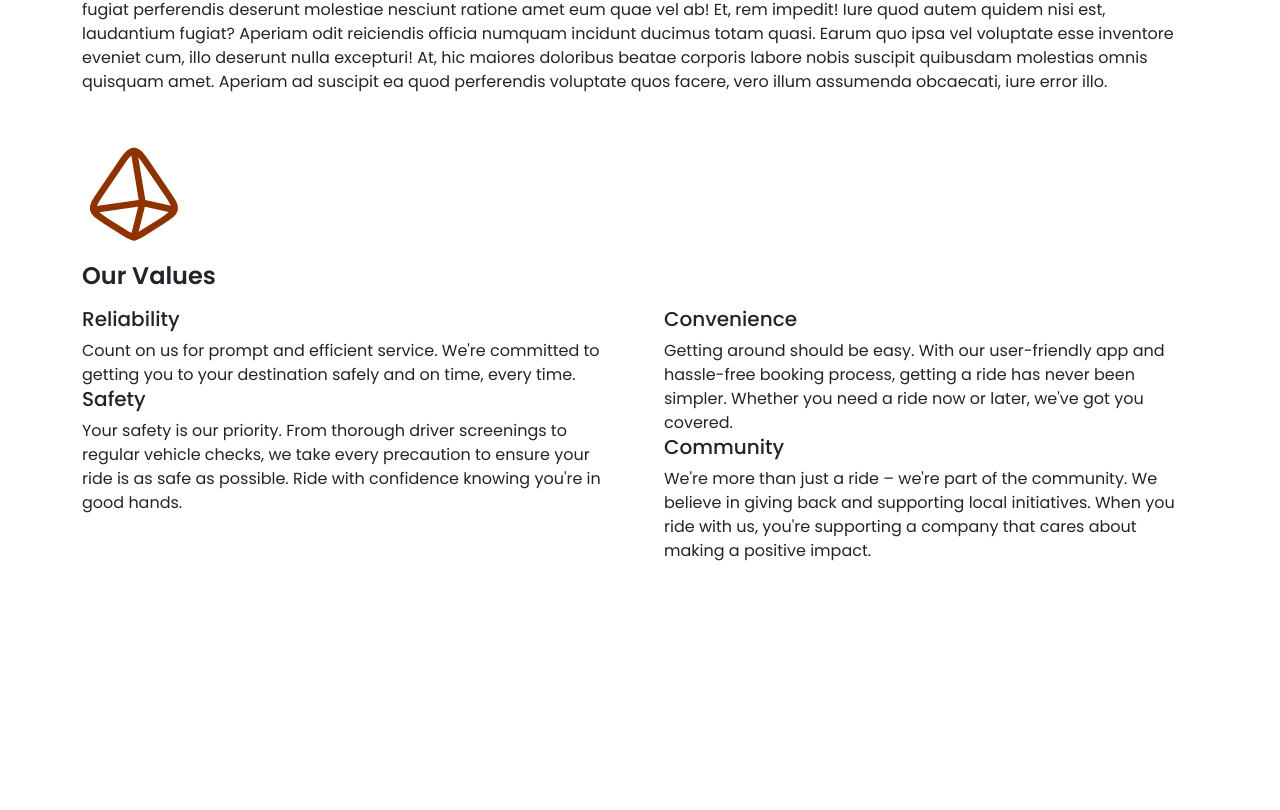
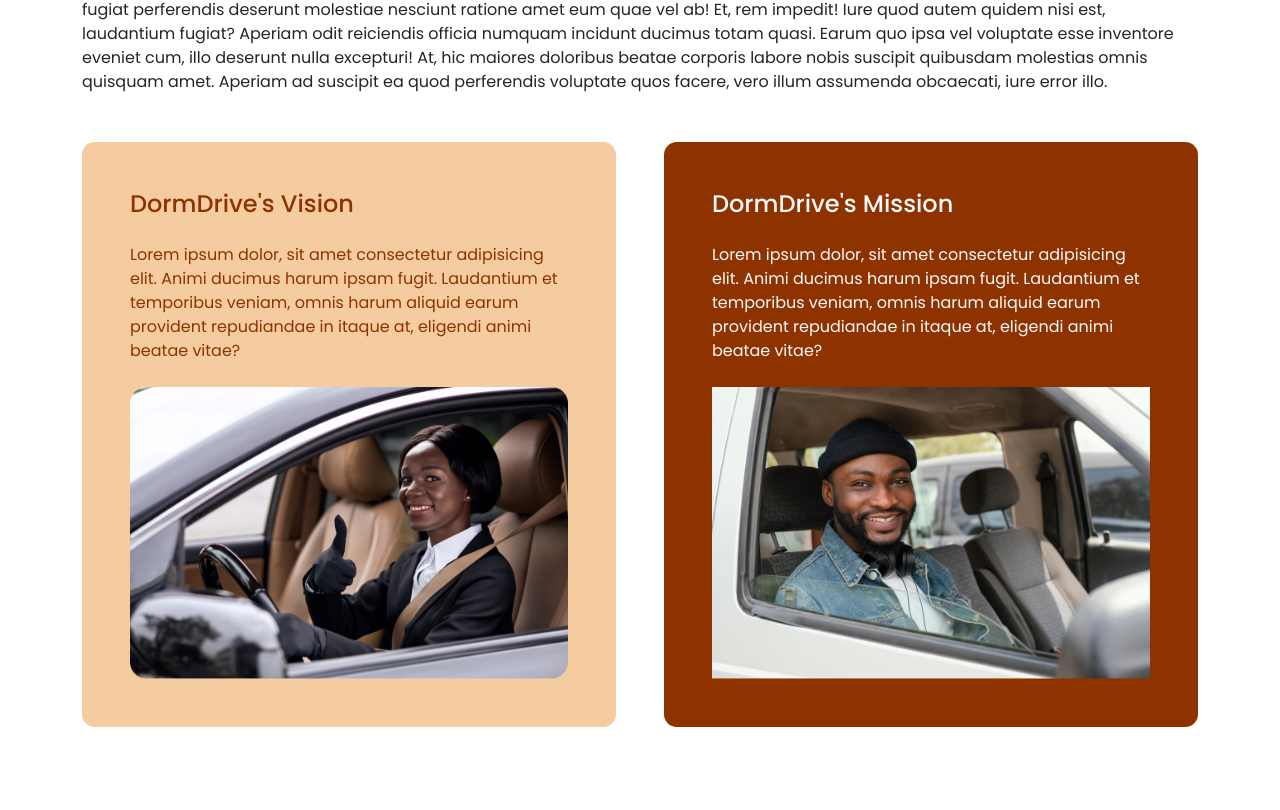
Before and after one commit to lumberjack001/Dorm-drive, an Angular app: page /About-us in a window 1280 px wide. Shown: the part 930-1740 px from the top of the page. Before the commit the page ends 1541 px from the top, so only its background shows below. Built offline with nearby package versions, Linux system fonts and the light colour scheme.

Commit message:
finish desktop about page

```diff
--- a/src/app/pages/about/about.component.html
+++ b/src/app/pages/about/about.component.html
@@ -9,7 +9,7 @@
 
 <section class="my-5">
   <div class="container">
-    <h2 class="text-center mb-4" [style.color]="'var(--primary-color)'">About Us</h2>
+    <h2 class="text-center mb-4" [style.color]="'var(--secondary-color)'">About Us</h2>
     <p>Lorem ipsum dolor sit amet consectetur adipisicing elit. Hic delectus consequatur laboriosam eius sapiente esse quae ad minima tenetur laborum pariatur enim, cum vel autem iste, adipisci reprehenderit. Aliquam, deleniti. Lorem ipsum dolor, sit amet consectetur adipisicing elit. Dolor aliquid vel sed eos debitis fugit, excepturi alias nam, rem illo praesentium sapiente ut! Eum asperiores, distinctio deleniti sunt assumenda consequatur.
     Nemo ut et illo ea, laborum rem libero voluptatem exercitationem odit tempora repudiandae quo quis maiores fugiat perferendis deserunt molestiae nesciunt ratione amet eum quae vel ab! Et, rem impedit!
     Iure quod autem quidem nisi est, laudantium fugiat? Aperiam odit reiciendis officia numquam incidunt ducimus totam quasi. Earum quo ipsa vel voluptate esse inventore eveniet cum, illo deserunt nulla excepturi!
@@ -17,9 +17,22 @@
   </div>
 </section>
 
-<section class="container my-5">
+<section class="container d-flex gap-5 my-5">
+  <div class="mission_vision_cards p-5 d-flex flex-column gap-4" [style]="'background-color: #F5CCA0; border-radius: 0.8rem'">
+    <h4 [style]="'color: var(--secondary-color)'">DormDrive's Vision</h4>
+    <p [style]="'color: var(--secondary-color)'">Lorem ipsum dolor, sit amet consectetur adipisicing elit. Animi ducimus harum ipsam fugit. Laudantium et temporibus veniam, omnis harum aliquid earum provident repudiandae in itaque at, eligendi animi beatae vitae?</p>
+    <div class="w-100"><img src="assets/imgs/taxi_driver.png" alt="Female Taxi driver waiting for a client" class="img-fluid"></div>
+  </div>
+  <div class="mission_vision_cards p-5 d-flex flex-column gap-4" [style]="'background-color: var(--secondary-color); border-radius: 0.8rem'">
+    <h4 class="text-light">DormDrive's Mission</h4>
+    <p class="text-light">Lorem ipsum dolor, sit amet consectetur adipisicing elit. Animi ducimus harum ipsam fugit. Laudantium et temporibus veniam, omnis harum aliquid earum provident repudiandae in itaque at, eligendi animi beatae vitae?</p>
+    <div class="w-100"><img src="assets/imgs/smiley_man.png" alt="Smiling man" class="img-fluid"></div>
+  </div>
+</section>
+
+<section class="container my-5 p-5" [style]="'background-color: var(--bg-grey); border-radius: 0.8rem'">
   <div class="our_values" [style.borderRadius]="'0.8rem'">
-    <div class="card-header d-flex flex-column gap-3 align-items-start ">
+    <div class="card-header d-flex flex-column gap-3 align-items-start mb-4">
       <div class="value_card_img">
         <img src="assets/icons/gem.svg" alt="Values" class="img-fluid ">
       </div>
@@ -28,15 +41,15 @@
 
     <div class="d-flex w-100 gap-5 flex-column flex-sm-row">
       <div class="w-50 small-width-100 pt-3">
-        <h5 class="pb-2" [style.color]="''">Reliability</h5>
-        <p >Count on us for prompt and efficient service. We're committed to getting you to your destination safely and on time, every time.</p>
-        <h5 class="pb-2" [style.color]="''">Safety</h5>
+        <h5 class="pb-2" [style.color]="'var(--secondary-color)'">Reliability</h5>
+        <p class="mb-5">Count on us for prompt and efficient service. We're committed to getting you to your destination safely and on time, every time.</p>
+        <h5 class="pb-2" [style.color]="'var(--secondary-color)'">Safety</h5>
         <p >Your safety is our priority. From thorough driver screenings to regular vehicle checks, we take every precaution to ensure your ride is as safe as possible. Ride with confidence knowing you're in good hands.</p>
       </div>
       <div class="w-50 small-width-100 pt-3">
-        <h5 class="pb-2" [style.color]="''">Convenience</h5>
-        <p >Getting around should be easy. With our user-friendly app and hassle-free booking process, getting a ride has never been simpler. Whether you need a ride now or later, we've got you covered.</p>
-        <h5 class="pb-2" [style.color]="''">Community</h5>
+        <h5 class="pb-2" [style.color]="'var(--secondary-color)'">Convenience</h5>
+        <p class="mb-5">Getting around should be easy. With our user-friendly app and hassle-free booking process, getting a ride has never been simpler. Whether you need a ride now or later, we've got you covered.</p>
+        <h5 class="pb-2" [style.color]="'var(--secondary-color)'">Community</h5>
         <p >We're more than just a ride – we're part of the community. We believe in giving back and supporting local initiatives. When you ride with us, you're supporting a company that cares about making a positive impact.</p>
       </div>
     </div>
@@ -44,3 +57,5 @@
 
   </div>
 </section>
+
+<app-footer></app-footer>
--- a/src/app/pages/about/about.component.scss
+++ b/src/app/pages/about/about.component.scss
@@ -5,3 +5,10 @@
   background-position: top;
   background-attachment: fixed;
 }
+
+.value_card_img{
+  width: 60px;
+}
+// .mission_vision_cards{
+
+// }
```
